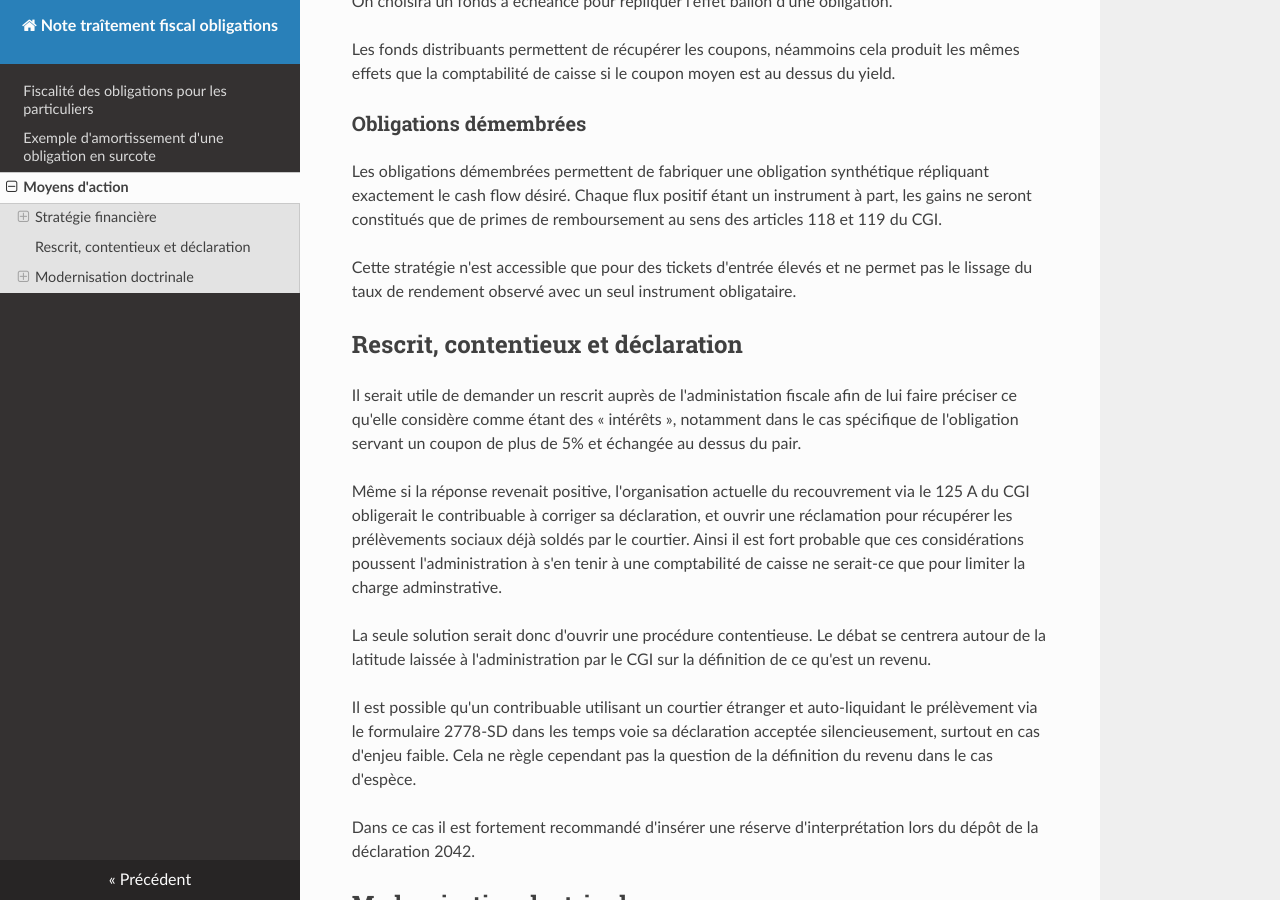
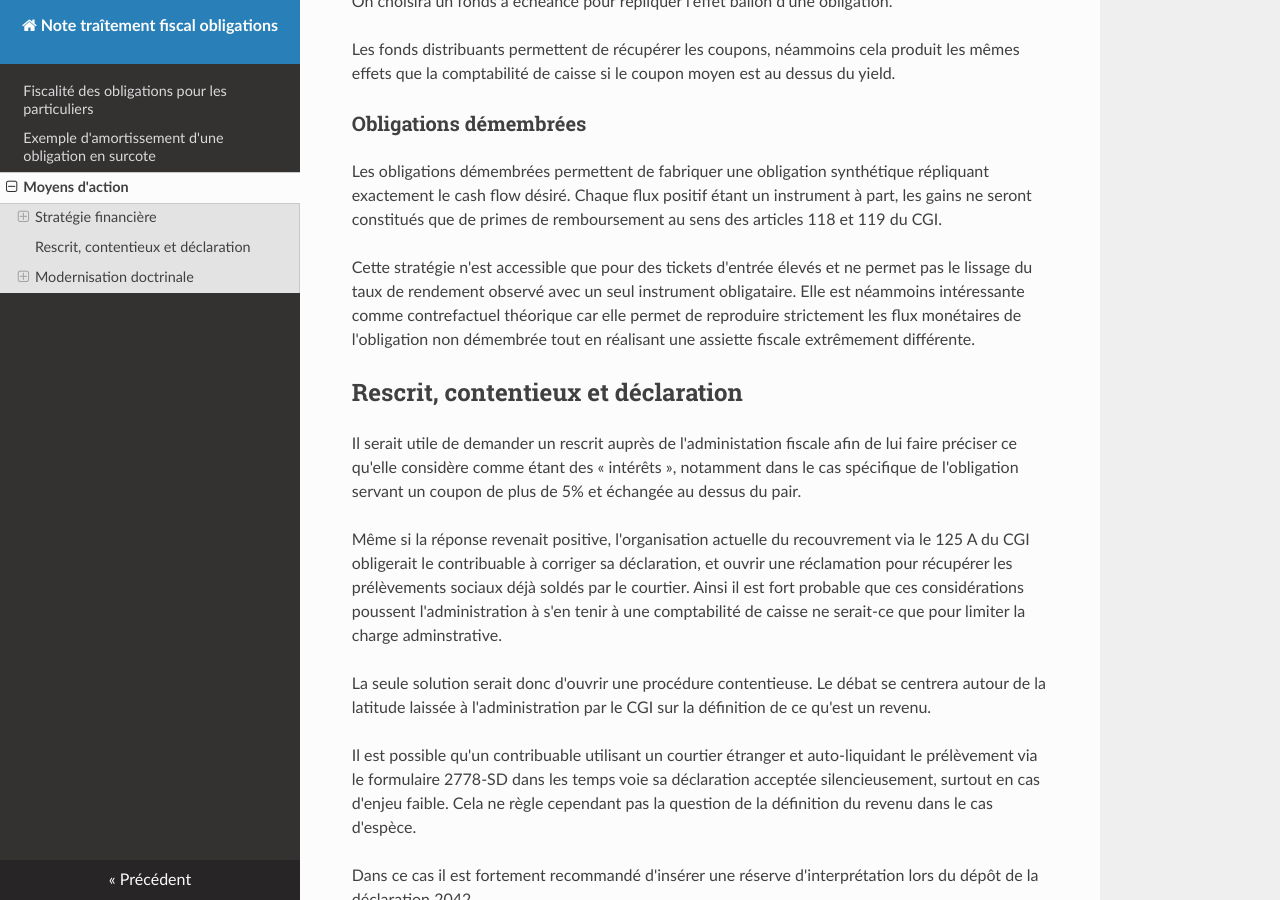
Before and after one commit to ConscritNeuneu/note-traitement-fiscal-obligations, an MkDocs documentation site: the page built from docs/moyens_action.md, in a window 1280 px wide and 900 px high, scrolled down 588 px. Built offline with MkDocs 1.6.1, drawn with Linux system fonts in a browser that asks for light colours; nearby versions of some CDN libraries.

Commit message:
MàJ stratégie ZC

```diff
--- a/docs/moyens_action.md
+++ b/docs/moyens_action.md
@@ -36,7 +36,10 @@ remboursement au sens des articles 118 et 119 du CGI.
 
 Cette stratégie n'est accessible que pour des tickets d'entrée élevés et ne
 permet pas le lissage du taux de rendement observé avec un seul instrument
-obligataire.
+obligataire. Elle est néammoins intéressante comme contrefactuel théorique
+car elle permet de reproduire strictement les flux monétaires de
+l'obligation non démembrée tout en réalisant une assiette fiscale
+extrêmement différente.
 
 ## Rescrit, contentieux et déclaration
 
```
